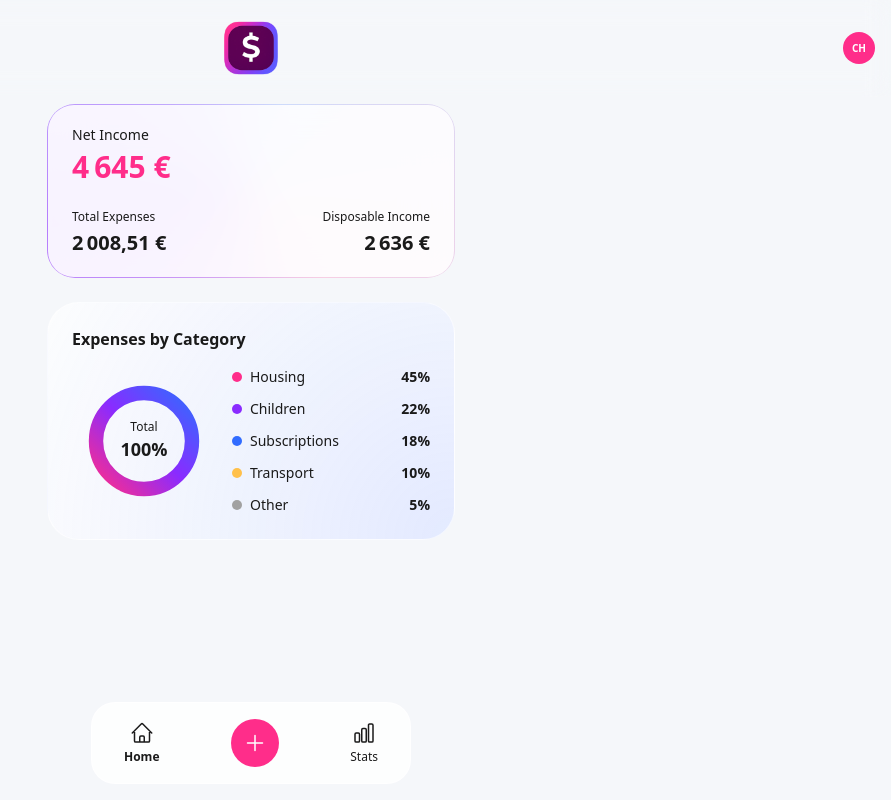
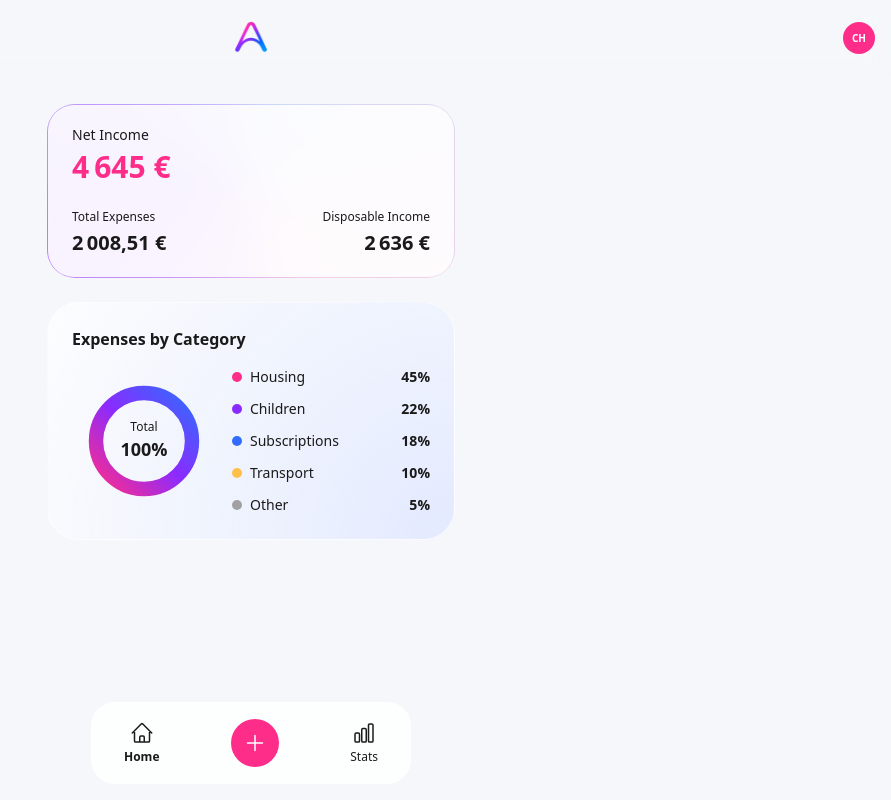
Before and after one commit to cyberchrix/flowcash, a Next.js app: page / in a window 1280 px wide. Shown: the whole page, without its empty margins (389-1280 px from the left). Built offline with nearby package versions, Linux system fonts and the light colour scheme.

Commit message:
Evolutions logo

```diff
--- a/src/app/page.tsx
+++ b/src/app/page.tsx
@@ -50,10 +50,10 @@ function Header() {
     <header className="fixed top-0 left-0 right-0 z-50 flex items-center justify-center py-2 backdrop-blur-md border-b border-white/10">
       {/* FlowCash icon centered */}
       <Image
-        src="/flowcash-icon.png"
-        alt="FlowCash Icon"
-        width={80}
-        height={80}
+        src="/availo-icon_v2.png"
+        alt="Availo Icon"
+        width={60}
+        height={60}
         priority
       />
 
```
Also changed, not shown: public/availo-icon_v2.png (added).
